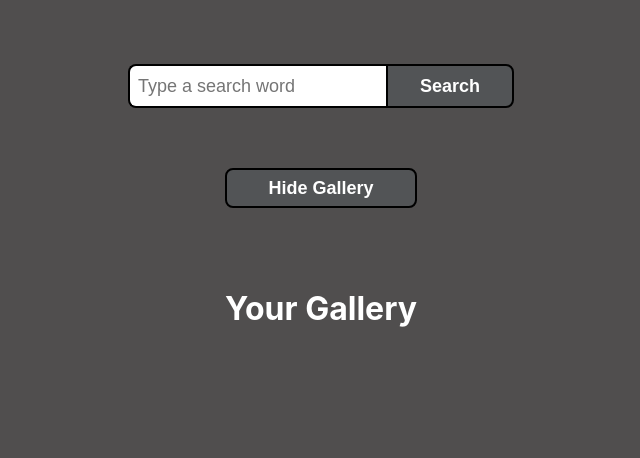
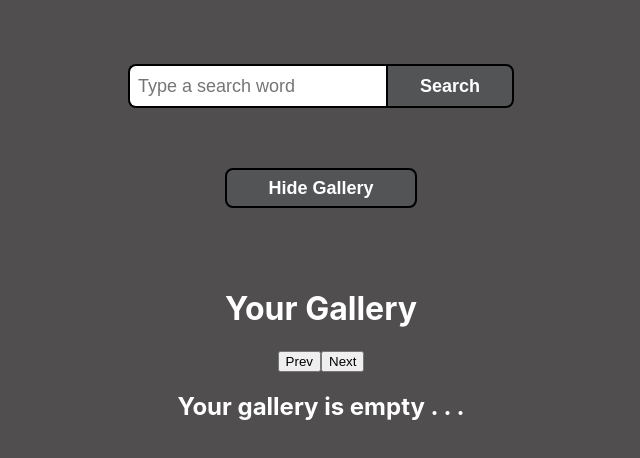
Before and after one commit to Varvikko455/Image-Gallery, a React (Create React App) app in the folder flickr-image-gallery/: page / in a window 1280 px wide. Both pictures are taken after a click on the button "Show Gallery". Shown: the top 458 px of the page, without its empty margins (319-959 px from the left). Built offline with nearby package versions, Linux system fonts and the light colour scheme.

Commit message:
added slideshow v.1

```diff
--- a/flickr-image-gallery/src/App.jsx
+++ b/flickr-image-gallery/src/App.jsx
@@ -2,7 +2,7 @@ import React, { useState } from 'react';
 import axios from 'axios';
 
 import Image from './components/Image/Image';
-import GalleryImage from './components/GalleryImage/galleryImage'
+import Gallery from './components/Gallery/Gallery'
 
 import styles from './App.module.scss';
 
@@ -64,9 +64,7 @@ function App() {
                          gallery={gallery}/>
         })}
       </div>
-      {showGallery && gallery.map((picture) => {
-          return <GalleryImage picture={picture}/>
-      })}
+      {showGallery && <Gallery gallery={gallery}/> }
     </div>
   )
 }
--- /dev/null
+++ b/flickr-image-gallery/src/components/Gallery/Gallery.css
@@ -0,0 +1,8 @@
+.galleryContainer {
+  /* display: flex;
+  justify-content: center; */
+  /* position: relative; */
+}
+.galleryImage {
+  border-radius: 10px;
+}
--- /dev/null
+++ b/flickr-image-gallery/src/components/Gallery/Gallery.jsx
@@ -0,0 +1,43 @@
+import React, { useState } from 'react';
+
+import './Gallery.css';
+
+function GalleryImage({ gallery }) {
+
+  /* State to keep track on galleryImage position, starting with first position in array, that is zero */
+  const [currentImage, setCurrentImage] = useState(0);
+
+  /* Two functions that is setting the state of the current image showing in gallery by adding or subtracting one in the array with a condition depending on where in the array the image is */
+  function nextSlide() {
+    setCurrentImage(currentImage === gallery.length - 1 ? 0 : currentImage + 1);
+  };
+  function prevSlide() {
+    setCurrentImage(currentImage === 0 ? gallery.length - 1 : currentImage - 1);
+  };
+
+  return (
+    <>
+      <button onClick={() => prevSlide()}>Prev</button>
+      <button onClick={() => nextSlide()}>Next</button>
+      <div className='galleryContainer'>
+        {gallery.length === 0 && <h2>Your gallery is empty . . .</h2>}
+
+        {gallery.map((picture, index) => {
+          return (
+            <>
+              {/* Checking for index position in gallery prop to be equal to the current image and show only that image */}
+              {index === currentImage &&
+                <img
+                  className={`galleryImage`}
+                  src={`https://live.staticflickr.com/${picture.server}/${picture.id}_${picture.secret}_b.jpg`}
+                  alt=""
+                />}
+            </>
+          )
+        })}
+      </div>
+    </>
+  )
+};
+
+export default GalleryImage;
--- a/flickr-image-gallery/src/components/GalleryImage/galleryImage.css
+++ /dev/null
@@ -1,6 +0,0 @@
-.galleryContainer {
-  display: grid;
-  justify-content: center;
-  align-items: center;
-  grid-template-columns: 1fr;
-}
--- a/flickr-image-gallery/src/components/GalleryImage/galleryImage.jsx
+++ /dev/null
@@ -1,11 +0,0 @@
-import React from 'react'
-
-function galleryImage({ picture }) {
-  return (
-    <div className='galleryContainer'>
-      <img src={`https://live.staticflickr.com/${picture.server}/${picture.id}_${picture.secret}_b.jpg`} alt="" />
-    </div>
-  )
-}
-
-export default galleryImage
--- a/flickr-image-gallery/src/components/Image/Image.jsx
+++ b/flickr-image-gallery/src/components/Image/Image.jsx
@@ -8,7 +8,7 @@ function Image({ image, setGallery, gallery }) {
   return (
     <div className='imageWrapper'>
       <img className={`image ${checked && 'checked'}`}
-         onClick={(e) => { setGallery([...gallery, { server: image.server,
+         onClick={() => { setGallery([...gallery, { server: image.server,
                                                      id: image.id,
                                                      secret: image.secret
         }]);
@@ -19,6 +19,6 @@ function Image({ image, setGallery, gallery }) {
          {checked && <h2 className='checkedText'>Added to Gallery</h2>}
     </div>
   )
-}
+};
 
-export default Image
+export default Image;
```
